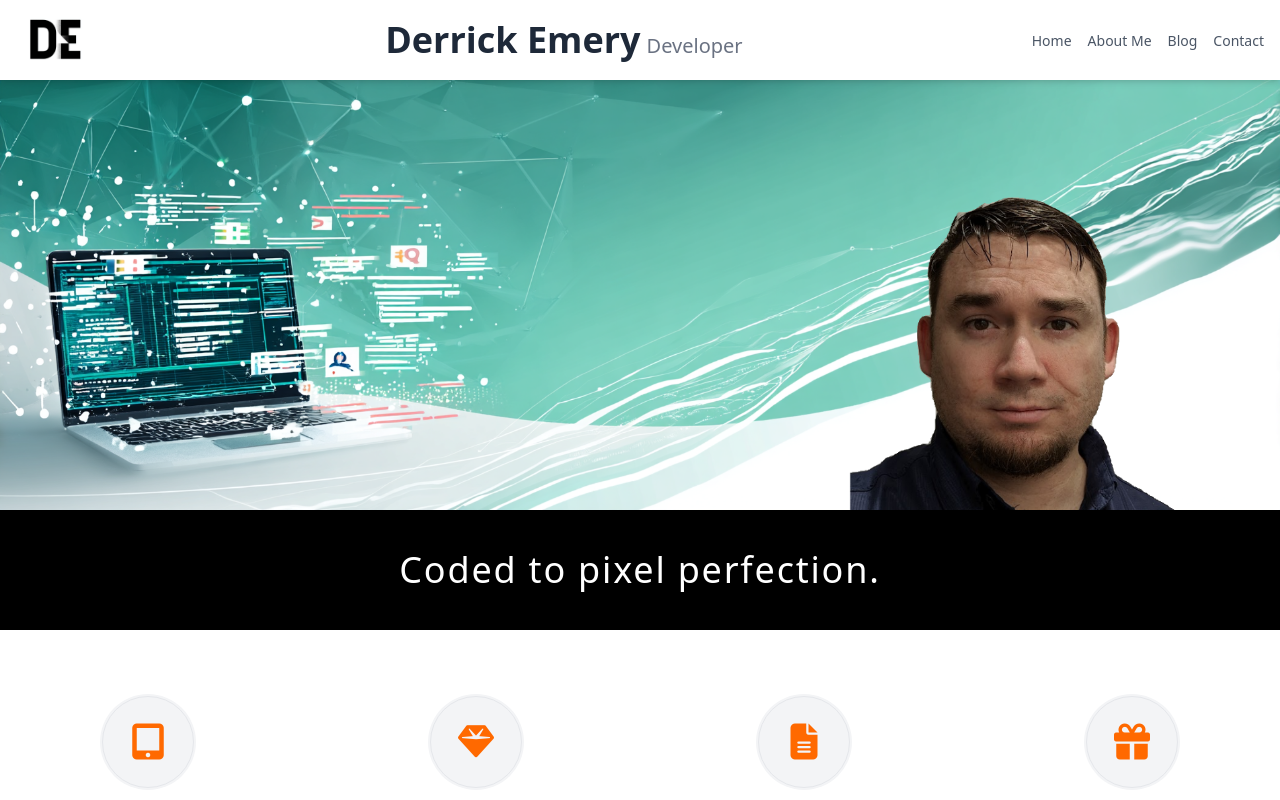
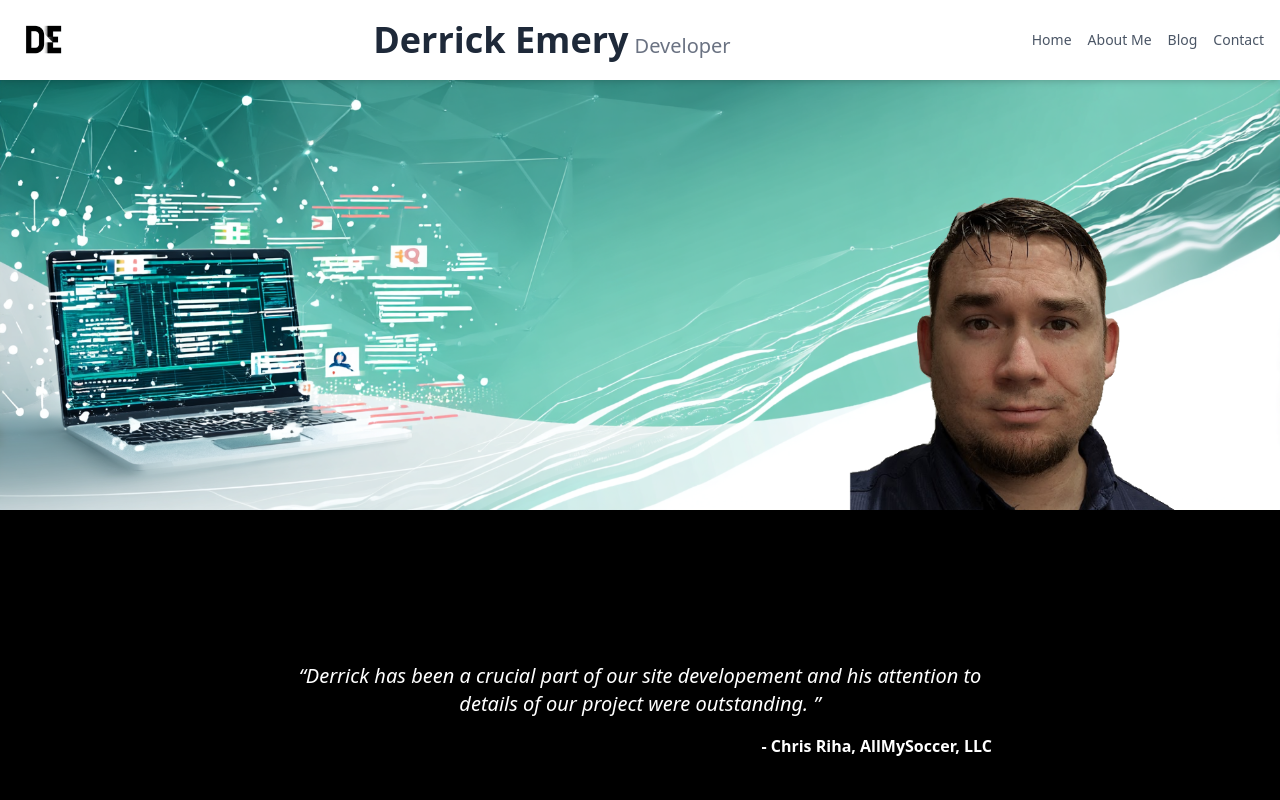
Before and after one commit to derricke/derricke.github.io, a Next.js app: page / in a window 1280 px wide. Shown: the top 800 px of the page. Built offline with nearby package versions, Linux system fonts and the light colour scheme.

Commit message:
Add map package. Adjust zindex on map. Rearrange home page.

```diff
--- a/package.json
+++ b/package.json
@@ -11,15 +11,18 @@
   "dependencies": {
     "class-variance-authority": "^0.7.1",
     "clsx": "^2.1.1",
+    "leaflet": "^1.9.4",
     "lucide-react": "^0.525.0",
     "next": "15.3.4",
     "react": "^19.0.0",
     "react-dom": "^19.0.0",
+    "react-leaflet": "^5.0.0",
     "tailwind-merge": "^3.3.1"
   },
   "devDependencies": {
     "@eslint/eslintrc": "^3",
     "@tailwindcss/postcss": "^4.1.11",
+    "@types/leaflet": "^1.9.19",
     "@types/node": "^20",
     "@types/react": "^19",
     "@types/react-dom": "^19",
--- a/src/app/contact/page.tsx
+++ b/src/app/contact/page.tsx
@@ -1,17 +1,56 @@
+import React from 'react';
+import ContactMap from '@/components/ContactMap'; // Import the new client component
 
+export default function ContactPage() {
+  return (
+    <div className="container mx-auto p-4 sm:p-6 lg:p-8">
+      <h1 className="text-4xl font-bold text-center mb-8">Contact Me</h1>
 
-export default function Contact() {
-  return (
-      <>
+      {/* - Changed from 'grid' to 'flex' to control stacking order on mobile.
+        - 'flex-col-reverse' stacks the form below the map on mobile screens.
+        - 'md:flex-row' makes it a two-column layout on medium screens and up.
+      */}
+      <div className="flex flex-col-reverse md:flex-row gap-8">
 
+        {/* Left Column for Contact Form */}
+        <div className="w-full md:w-5/12">
+          <h2 className="text-2xl font-semibold mb-4">Get in Touch</h2>
+          <div className="h-[821px] rounded-lg overflow-hidden shadow-md">
+            <iframe
+              src="https://docs.google.com/forms/d/e/1FAIpQLSfbOtPTuB60eO9PTivqZkWJ_o6C1r1BcXLbdChIvIqgq5hqXA/viewform?embedded=true"
+              className="w-full h-full"
+              frameBorder="0"
+              marginHeight={0}
+              marginWidth={0}
+            >
+              Loading…
+            </iframe>
+          </div>
+        </div>
 
-      <div className="w-full h-30 bg-black flex items-center justify-center text-center shadow-md px-4">
-        <p className="text-white text-2xl sm:text-4xl font-medium tracking-wider">Coded to pixel perfection.</p>
+        {/* Right Column for the Map and contact info */}
+        <div className="w-full md:w-7/12">
+          <div>
+            <h2 className="text-2xl font-semibold mb-4">My Location</h2>
+            <div className="rounded-lg overflow-hidden shadow-md">
+              <ContactMap />
+            </div>
+          </div>
+
+          {/* Contact Information Section */}
+          <div className="mt-8">
+            <h3 className="text-2xl font-semibold mb-4">Don’t hesitate to reach out!</h3>
+            <p className="text-gray-600 mb-4">
+              Derrick Emery currently lives and works in The Woodlands, Texas. For any questions, work or partnership requests please feel free to get in touch.
+            </p>
+            <div className="space-y-2 text-gray-700">
+              <p><strong>Phone:</strong> +1 936.931.7467</p>
+              <p><strong>Email:</strong> derrick@derrickemery.com</p>
+              <p><strong>Skype:</strong> derrick.emery</p>
+            </div>
+          </div>
+        </div>
       </div>
-
-
-
-    </>
-
+    </div>
   );
 }
--- a/src/app/page.tsx
+++ b/src/app/page.tsx
@@ -16,9 +16,9 @@ export default function Home() {
         />
       </div>
 
-      <div className="w-full h-30 bg-black flex items-center justify-center text-center shadow-md px-4">
-        <p className="text-white text-2xl sm:text-4xl font-medium tracking-wider">Coded to pixel perfection.</p>
-      </div>
+      <Quotes category="main" />
+
+
 
       <Features category="main" />
 
@@ -28,7 +28,9 @@ export default function Home() {
 
       <Features category="main2" />
 
-      <Quotes category="main" />
+      <div className="w-full h-30 bg-black flex items-center justify-center text-center shadow-md px-4">
+        <p className="text-white text-2xl sm:text-4xl font-medium tracking-wider">Coded to pixel perfection.</p>
+      </div>
 
     </>
 
--- /dev/null
+++ b/src/components/ContactMap.tsx
@@ -0,0 +1,15 @@
+"use client"; // This directive is essential
+
+import React from 'react';
+import dynamic from 'next/dynamic';
+
+// Dynamically import the Map component with SSR turned off inside a Client Component
+const Map = dynamic(() => import('@/components/Map'), {
+  ssr: false,
+  // Optional: Add a loading state while the map is being imported
+  loading: () => <div className="h-[400px] w-full bg-gray-200 animate-pulse rounded-lg"></div>
+});
+
+export default function ContactMap() {
+  return <Map />;
+}
--- a/src/components/Header.tsx
+++ b/src/components/Header.tsx
@@ -1,4 +1,3 @@
-// Location: src/components/Header.tsx
 "use client";
 
 import React, { useState, useEffect } from 'react';
@@ -7,64 +6,93 @@ import Image from "next/image";
 
 export default function Header() {
   const [isScrolled, setIsScrolled] = useState(false);
+  const [isMenuOpen, setIsMenuOpen] = useState(false);
+  const [isClient, setIsClient] = useState(false); // State to confirm client-side rendering
+
+  // This effect runs only once on the client after the component mounts
+  useEffect(() => {
+    setIsClient(true);
+  }, []);
 
   useEffect(() => {
     const handleScroll = () => {
-      // Set isScrolled to true if user has scrolled more than 10px, false otherwise
       setIsScrolled(window.scrollY > 10);
     };
-
-    // Add event listener for scroll
     window.addEventListener('scroll', handleScroll);
-
-    // Clean up the event listener when the component unmounts
     return () => {
       window.removeEventListener('scroll', handleScroll);
     };
   }, []);
 
+  // Effect to prevent body scroll when mobile menu is open
+  useEffect(() => {
+    if (isMenuOpen) {
+      document.body.style.overflow = 'hidden';
+    } else {
+      document.body.style.overflow = 'unset';
+    }
+  }, [isMenuOpen]);
+
   return (
-    <header className="sticky top-0 z-50 bg-white shadow-md">
-      {/* - The height of the nav is set to 30px using h-[30px].
-        - Padding was changed from p-4 to px-4 to remove vertical padding and keep horizontal padding.
-      */}
-      <nav className={`container mx-auto flex justify-between items-center px-4 transition-all duration-300 ${isScrolled ? 'h-10' : 'h-20'}`}>
-        <Link href="/" className="text-xl font-bold h-full flex items-center">
+    <header className="sticky top-0 z-[1001] bg-white shadow-md">
+      <nav className={`container mx-auto flex justify-between items-center px-4 transition-all duration-300 ${isScrolled ? 'h-12' : 'h-20'}`}>
+        <Link href="/" className="h-full flex items-center" onClick={() => setIsMenuOpen(false)}>
           <Image
-              src="/images/logo-192x192.png" // The path to your image in the 'public' folder
+              src="/images/logo-192x192.png"
               alt="Derrick Emery Logo"
-              width={60} // Adjusted for better optimization at a smaller size
-              height={60} // Adjusted for better optimization at a smaller size
-              // - The height of the logo is constrained to fit within the header.
-              // - Width is set to auto to maintain aspect ratio.
-              className={`${isScrolled ? 'h-10' : 'h-20'} w-auto`}
+              width={60}
+              height={60}
+              className={`w-auto transition-all duration-300 ${isScrolled ? 'h-10' : 'h-14'}`}
               priority
             />
-            {/*}
-            <div className="flex flex-col justify-center">
-              <span className="block text-sm font-bold leading-none text-gray-800">Derrick Emery</span>
-              <span className="block text-[10px] leading-tight text-gray-500">Developer</span>
-            </div> */}
         </Link>
-        <div className={`flex items-baseline space-x-1.5 ${isScrolled ? 'hidden' : ''}`}>
-              <span className="text-4xl font-bold text-gray-800">Derrick Emery</span>
-              <span className="text-xl text-gray-500">Developer</span>
-            </div>
-        <div className="space-x-4">
-          <Link href="/" className="text-gray-600 hover:text-black text-sm">
-            Home
-          </Link>
-          <Link href="/about" className="text-gray-600 hover:text-black text-sm">
-            About Me
-          </Link>
-          <Link href="/blog" className="text-gray-600 hover:text-black text-sm">
-            Blog
-          </Link>
-          <Link href="/contact" className="text-gray-600 hover:text-black text-sm">
-            Contact
-          </Link>
+
+        {/* Centered Name/Title - hidden on small screens */}
+        <div className={`hidden md:flex items-baseline space-x-1.5 transition-opacity duration-300 ${isScrolled ? 'opacity-0' : 'opacity-100'}`}>
+          <span className="text-4xl font-bold text-gray-800">Derrick Emery</span>
+          <span className="text-xl text-gray-500">Developer</span>
+        </div>
+
+        {/* Desktop Navigation - hidden on small screens */}
+        <div className="hidden md:flex items-center space-x-4">
+          <Link href="/" className="text-gray-600 hover:text-black text-sm">Home</Link>
+          <Link href="/about" className="text-gray-600 hover:text-black text-sm">About Me</Link>
+          <Link href="/blog" className="text-gray-600 hover:text-black text-sm">Blog</Link>
+          <Link href="/contact" className="text-gray-600 hover:text-black text-sm">Contact</Link>
+        </div>
+
+        {/* Hamburger Menu Button - only rendered on the client to prevent hydration error */}
+        <div className="md:hidden">
+          {isClient && (
+            <button onClick={() => setIsMenuOpen(!isMenuOpen)} aria-label="Toggle menu">
+              <i className={`fa-solid ${isMenuOpen ? 'fa-xmark' : 'fa-bars'} text-2xl text-gray-700`}></i>
+            </button>
+          )}
         </div>
       </nav>
+
+      {/* Mobile Menu Overlay - only rendered on the client */}
+      {isClient && (
+        <div className={`md:hidden fixed top-0 left-0 w-full h-screen bg-white z-[5000] transition-transform duration-300 ease-in-out ${isMenuOpen ? 'translate-x-0' : 'translate-x-full'}`}>
+          {/* Close button added to the top right of the menu */}
+          <button
+            onClick={() => setIsMenuOpen(false)}
+            className="absolute top-6 right-5 z-[5001]"
+            aria-label="Close menu"
+          >
+            <i className="fa-solid fa-xmark text-3xl text-gray-700"></i>
+          </button>
+          {/* - The links are now aligned to the top and left.
+              - Padding has been added to give them space from the edges.
+          */}
+          <div className="flex flex-col items-start justify-start h-full space-y-8 pt-24 pl-8">
+            <Link href="/" className="text-2xl text-gray-800 hover:text-orange-500" onClick={() => setIsMenuOpen(false)}>Home</Link>
+            <Link href="/about" className="text-2xl text-gray-800 hover:text-orange-500" onClick={() => setIsMenuOpen(false)}>About Me</Link>
+            <Link href="/blog" className="text-2xl text-gray-800 hover:text-orange-500" onClick={() => setIsMenuOpen(false)}>Blog</Link>
+            <Link href="/contact" className="text-2xl text-gray-800 hover:text-orange-500" onClick={() => setIsMenuOpen(false)}>Contact</Link>
+          </div>
+        </div>
+      )}
     </header>
   );
 }
--- /dev/null
+++ b/src/components/Map.tsx
@@ -0,0 +1,34 @@
+"use client";
+
+import React from 'react';
+import { MapContainer, TileLayer, Marker, Popup } from 'react-leaflet';
+import 'leaflet/dist/leaflet.css';
+import L from 'leaflet';
+
+// This is a fix for a known issue with Leaflet and Webpack where the default icon paths are not resolved correctly.
+// We manually import the icons and set their paths.
+delete (L.Icon.Default.prototype as any)._getIconUrl;
+
+L.Icon.Default.mergeOptions({
+  iconRetinaUrl: 'https://unpkg.com/leaflet@1.7.1/dist/images/marker-icon-2x.png',
+  iconUrl: 'https://unpkg.com/leaflet@1.7.1/dist/images/marker-icon.png',
+  shadowUrl: 'https://unpkg.com/leaflet@1.7.1/dist/images/marker-shadow.png',
+});
+
+export default function Map() {
+  const position: [number, number] = [30.165821, -95.461262]; // Coordinates from your HTML
+
+  return (
+    <MapContainer center={position} zoom={14} scrollWheelZoom={false} style={{ height: '400px', width: '100%', borderRadius: '8px' }}>
+      <TileLayer
+        attribution='&copy; <a href="https://www.openstreetmap.org/copyright">OpenStreetMap</a> contributors'
+        url="https://{s}.tile.openstreetmap.org/{z}/{x}/{y}.png"
+      />
+      <Marker position={position}>
+        <Popup>
+          The Woodlands, TX
+        </Popup>
+      </Marker>
+    </MapContainer>
+  );
+}
```
Also changed, not shown: 1 other file (tests, documents, lock files or other folders).
